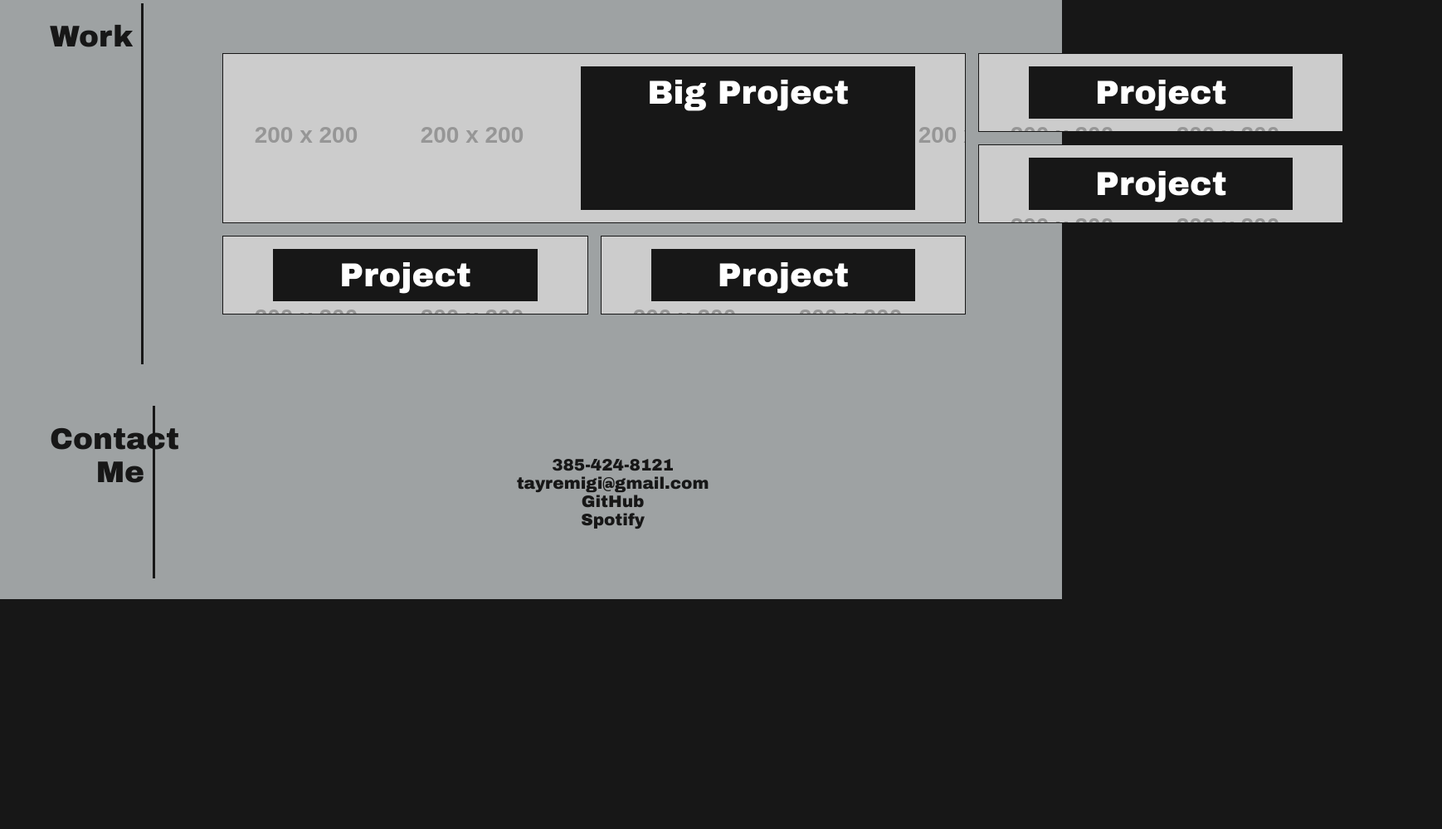
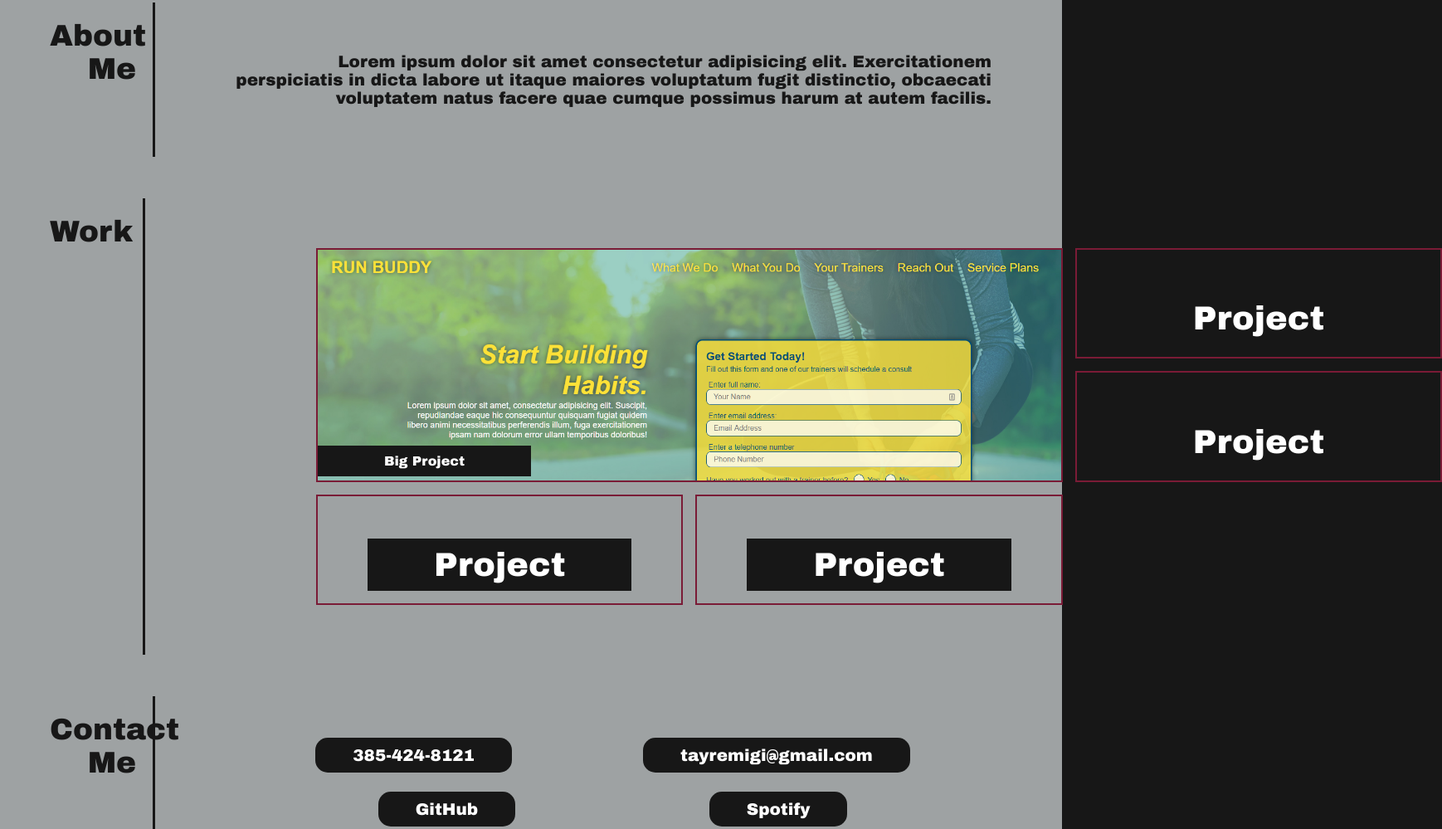
Before and after one commit to TRemigi/TRemigi.github.io, a plain HTML site: page index.html in a window 1280 px wide. Shown: the part 777-1776 px from the top of the page at 83% size, 1738 px wide, since content can reach past the window. Before the commit the page ends 1499 px from the top, so only its background shows below. Drawn offline with Linux system fonts and the light colour scheme; placeholder pictures from the web are drawn by us.

Commit message:
added more styling

```diff
--- a/assets/css/style.css
+++ b/assets/css/style.css
@@ -39,7 +39,7 @@ section {
     display: flex;
     justify-content: stretch;
     align-content: center;
-    margin: 0;
+
 }
 
 .section-title {
@@ -52,11 +52,29 @@ section {
     font-size: 1.5em;
 }
 
+.section-title h2 {
+    padding-right: 10px;
+    text-align: right;
+}
+
 .content {
+    display: flex;
+    justify-content: space-evenly;
+    flex-wrap: wrap;
     font-size: 20px;
     text-align: center;
     padding: 60px;
     flex: 8;
+    width: 100%;
+}
+
+.subtitle {
+    background-color: var(--black);
+    color: white;
+    font-size: 40px;
+    font-weight: lighter;
+    margin: 15px 60px;
+    padding: 10px 80px;
 }
 
 /*header*/
@@ -110,23 +128,26 @@ header nav ul li a:hover {
     background-attachment: scroll;
     background-position: 0 -500px;
     width: 100%;
-    height: 400px;
+    height: 600px;
     border-bottom: solid 3px var(--crimson);
 }
 
-.subtitle {
-    background-color: var(--black);
-    color: white;
-    font-size: 40px;
-    font-weight: lighter;
-    margin: 15px 60px;
-    padding: 10px 80px;
+/*about me*/
+.about-me {
+    padding-top: 60px;
 }
 
-/*about me*/
-
+.about-me p {
+    text-align: right;
+    font-weight: lighter;
+}
 
 /*work*/
+.work-section {
+    width: 100%;
+    height: 600px;
+}
+
 .work-grid {
     display: grid;
     grid-template-columns: 1fr 1fr 1fr;
@@ -134,17 +155,57 @@ header nav ul li a:hover {
     font-size: 20px;
     grid-gap: 15px;
     width: 80%;
+    align-content: space-around;
+    justify-items: stretch;
+    align-items: stretch;
 }
 
-.large-grid-item {
+.work-section.content {
+    justify-content: center;
+}
+.grid-item {
+    border: solid 2.5px var(--crimson);
+    display: flex;
+    flex-wrap: wrap;
+    justify-content: flex-start;
+    align-content: flex-end;
+    margin: 0;
+    padding: 0;
+    background-size: cover;
+}
+
+.big {
     grid-column: 1 / span 2;
     grid-row: 1 / span 2;
+    background-image: url("/assets/images/run-buddy.jpg");
 }
 
-.grid-item {
-    border: solid 1px;
-    display: flex;
-    background-image: url("https://placehold.it/200x200");
-    justify-content: flex-end;
-    align-content: flex-end;
+.large-grid-item h2 {
+    font-size: 1rem;
+    width: auto;
+    height: auto;
+    flex-basis: auto;
+    margin: 0 0 5px 0;
 }
+
+.grid-link {
+    position: absolute;
+    top: 0; right: 0; bottom: 0; left: 0;
+    opacity: 0;
+    text-indent: -999em;
+}
+
+/*contact*/
+.contact {
+    height: 300px;
+}
+
+.contact-info a {
+    background-color: var(--black);
+    color: white;
+    font-size: 20px;
+    font-weight: lighter;
+    margin: 15px 60px;
+    padding: 10px 45px;
+    border-radius: 15px;
+}
--- a/index.html
+++ b/index.html
@@ -57,20 +57,33 @@
         </div>
         <div class="content">
             <div class="work-grid">
-                <div class="grid-item large-grid-item">
-                    <h2 class="subtitle">Big Project</h2>
+                <div class="grid-item big">
+                    <div class="large-grid-item">
+                        <h2 class="subtitle">Big Project</h2>
+                    </div>
+                    <a class="grid-link" href="https://tremigi.github.io/run-buddy/">
+                        run buddy
+                    </a>
                 </div>
                 <div class="grid-item item-1">
-                    <h2 class="subtitle">Project</h2>
+
+                        <h2 class="subtitle">Project</h2>
+                    </a>
                 </div>
                 <div class="grid-item item-2">
-                    <h2 class="subtitle">Project</h2>
+
+                        <h2 class="subtitle">Project</h2>
+                    </a>
                 </div>
                 <div class="grid-item item-3">
-                    <h2 class="subtitle">Project</h2>
+
+                        <h2 class="subtitle">Project</h2>
+                    </a>
                 </div>
                 <div class="grid-item item-4">
-                    <h2 class="subtitle">Project</h2>
+
+                        <h2 class="subtitle">Project</h2>
+                    </a>
                 </div>
             </div>
         </div>
@@ -81,7 +94,9 @@
             <h2>Contact Me</h2>
         </div>
         <div class="content contact-info">
-            <div>385-424-8121</div>
+            <div>
+                <a href="tel:385-424-8121">385-424-8121</a>
+            </div>
             <div>
                 <a href="mailto:tayremigi@gmail.com">tayremigi@gmail.com</a>
             </div>
```
Also changed, not shown: assets/images/run-buddy.jpg (added).
